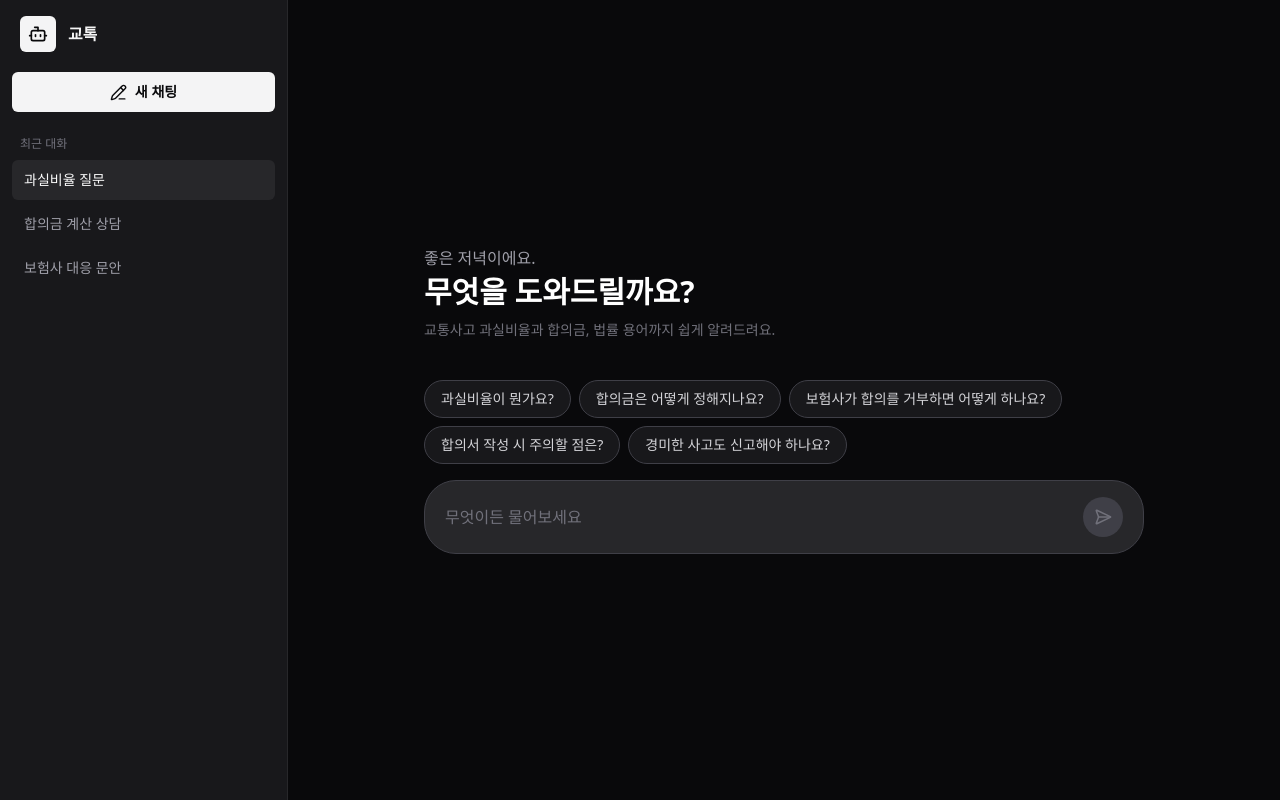
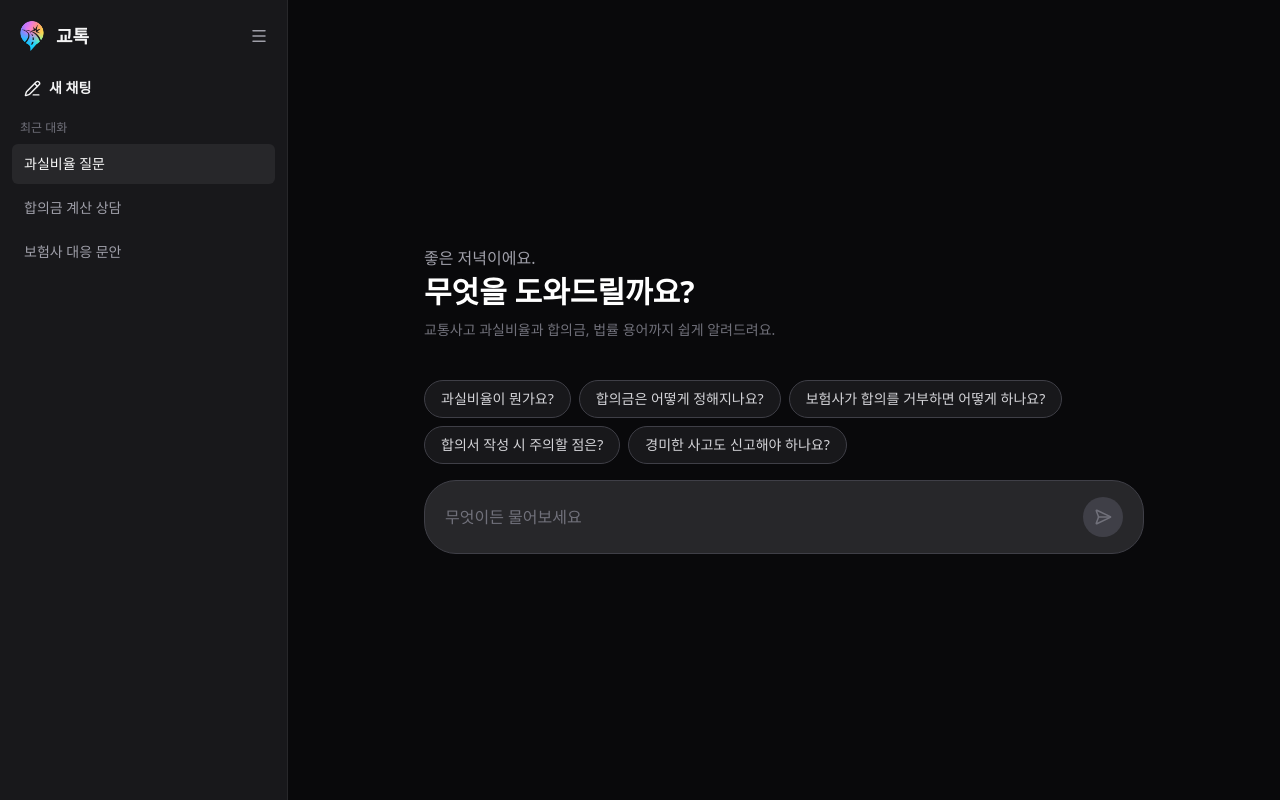
Before and after one commit to khk4912/frontend, a Next.js app: page / in a window 1280 px wide. Built offline with nearby package versions, Linux system fonts and the light colour scheme.

Commit message:
✨ feat: Add responsiveness in SideBar

```diff
--- a/app/_components/AppSideBar.tsx
+++ b/app/_components/AppSideBar.tsx
@@ -1,7 +1,9 @@
 'use client'
 
 import Link from 'next/link'
-import { Bot, PencilLine } from 'lucide-react'
+import { MenuIcon, PencilLine, X } from 'lucide-react'
+import { useState } from 'react'
+import Image from 'next/image'
 
 const chats = [
   {
@@ -46,28 +48,66 @@ function ChatItem ({ title, isActive = false }: ChatItemProps) {
   )
 }
 
-export default function AppSidebar () {
+type SidebarContentProps = {
+  collapsed: boolean
+  onNewChatClick?: () => void
+  onHeaderButtonClick: () => void
+  toggleLabel: string
+  toggleIcon?: 'menu' | 'close'
+}
+
+function SidebarContent ({
+  collapsed,
+  onNewChatClick,
+  onHeaderButtonClick,
+  toggleLabel,
+  toggleIcon = 'menu',
+}: SidebarContentProps) {
+  const ToggleIcon = toggleIcon === 'close' ? X : MenuIcon
+
   return (
-    <nav className='flex flex-col h-screen px-3 py-4 border-r w-72 border-zinc-800 bg-zinc-900 text-zinc-100'>
-      <div className='flex items-center gap-3 px-2 mb-5'>
-        <div className='flex items-center justify-center rounded-md size-9 bg-zinc-100 text-zinc-950'>
-          <Bot size={20} />
+    <>
+      <div
+        className={`mb-3 flex ${
+          collapsed ? 'flex-col items-center gap-2 px-0' : 'items-center gap-1'
+        }`}
+      >
+
+        <Image src='/logo.png' alt='Logo' width={40} height={40} />
+
+        {!collapsed && (
+          <div className='min-w-0'>
+            <h2 className='truncate text-lg font-bold'>교톡</h2>
           </div>
-        <div className='min-w-0'>
-          <h2 className='text-base font-semibold truncate'>교톡</h2>
-        </div>
+        )}
+
+        <button
+          type='button'
+          aria-label={toggleLabel}
+          onClick={onHeaderButtonClick}
+          className={`flex size-8 shrink-0 cursor-pointer items-center justify-center rounded-md text-zinc-400 transition-colors duration-200 hover:bg-zinc-800 hover:text-zinc-100 ${
+            collapsed ? '' : 'ml-auto'
+          }`}
+        >
+          <ToggleIcon size={18} />
+        </button>
       </div>
 
       <Link
         href='/'
-        className='mb-6 flex w-full items-center justify-center gap-2 rounded-md bg-zinc-100 px-4 py-2.5 text-sm font-semibold text-zinc-950 transition-colors duration-200 hover:bg-white'
+        onClick={onNewChatClick}
+        className={`mb-3 flex h-10 items-center w-full gap-2 px-3 text-sm font-semibold transition-colors duration-200
+                 hover:bg-zinc-800 hover:text-zinc-100 rounded-md
+                 ${collapsed ? 'text-zinc-400' : ''}`}
+        aria-label='새 채팅'
       >
         <PencilLine size={17} />
-        <span>새 채팅</span>
+        {!collapsed && <span>새 채팅</span>}
       </Link>
 
-      <section className='flex-1 min-h-0'>
-        <div className='px-2 mb-2 text-xs font-medium text-zinc-500'>
+      {!collapsed && (
+        <section className='min-h-0 flex-1'>
+          <div className='mb-2 px-2 text-xs font-medium text-zinc-500'>
             최근 대화
           </div>
           <ul className='space-y-1'>
@@ -80,7 +120,74 @@ export default function AppSidebar () {
             ))}
           </ul>
         </section>
-
-    </nav>
+      )}
+    </>
   )
 }
+
+export default function AppSidebar () {
+  const [collapsed, setCollapsed] = useState(false)
+  const [mobileOpen, setMobileOpen] = useState(false)
+
+  const onClickCollapse = () => {
+    setCollapsed((prev) => !prev)
+  }
+
+  const openMobileSidebar = () => {
+    setMobileOpen(true)
+  }
+
+  const closeMobileSidebar = () => {
+    setMobileOpen(false)
+  }
+
+  return (
+    <>
+      {!mobileOpen && (
+        <button
+          type='button'
+          aria-label='사이드바 열기'
+          onClick={openMobileSidebar}
+          className='fixed left-4 top-4 z-40 flex size-10 cursor-pointer items-center justify-center rounded-md border border-zinc-800 bg-zinc-900 text-zinc-100 shadow-lg transition-colors duration-200 hover:bg-zinc-800 md:hidden'
+        >
+          <MenuIcon size={20} />
+        </button>
+      )}
+
+      {mobileOpen && (
+        <button
+          type='button'
+          aria-label='사이드바 닫기'
+          onClick={closeMobileSidebar}
+          className='fixed inset-0 z-40 cursor-default bg-zinc-950/70 md:hidden'
+        />
+      )}
+
+      <nav
+        className={`fixed inset-y-0 left-0 z-50 flex w-72 flex-col overflow-hidden border-r border-zinc-800 bg-zinc-900 px-3 py-4 text-zinc-100 shadow-2xl transition-transform duration-200 ease-in-out md:hidden ${
+          mobileOpen ? 'translate-x-0' : '-translate-x-full'
+        }`}
+      >
+        <SidebarContent
+          collapsed={false}
+          onNewChatClick={closeMobileSidebar}
+          onHeaderButtonClick={closeMobileSidebar}
+          toggleLabel='사이드바 닫기'
+          toggleIcon='close'
+        />
+      </nav>
+
+      <nav
+        className={`hidden h-screen flex-col overflow-hidden border-r border-zinc-800 bg-zinc-900 px-3 py-4 text-zinc-100 transition-[width] duration-200 ease-in-out md:flex ${
+          collapsed ? 'w-16' : 'w-72'
+        }`}
+      >
+        <SidebarContent
+          collapsed={collapsed}
+          onHeaderButtonClick={onClickCollapse}
+          toggleLabel={collapsed ? '사이드바 열기' : '사이드바 닫기'}
+        />
+      </nav>
+    </>
+  )
+}
```
Also changed, not shown: public/logo.png (added). Lines whose indentation alone changed are shown as unchanged.
